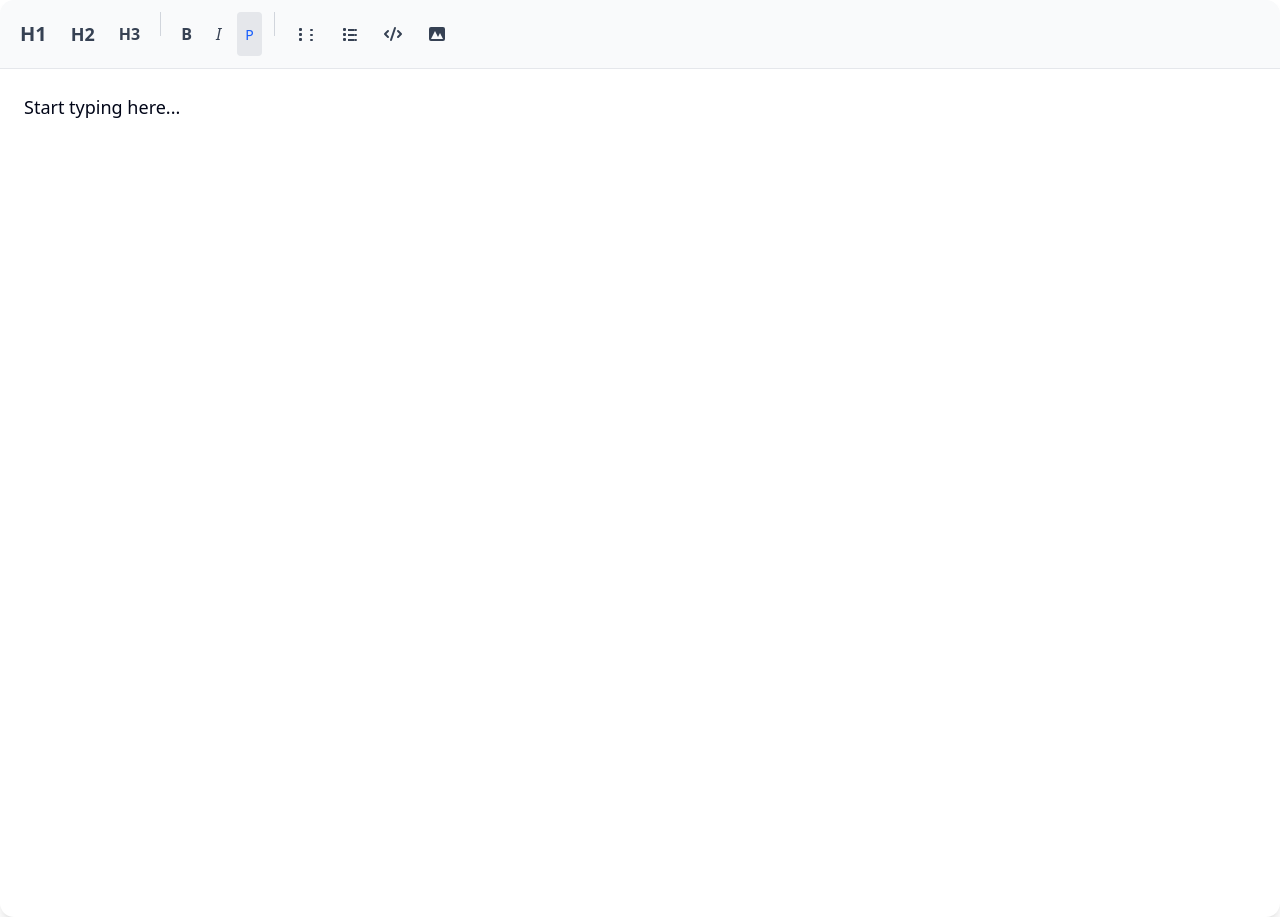
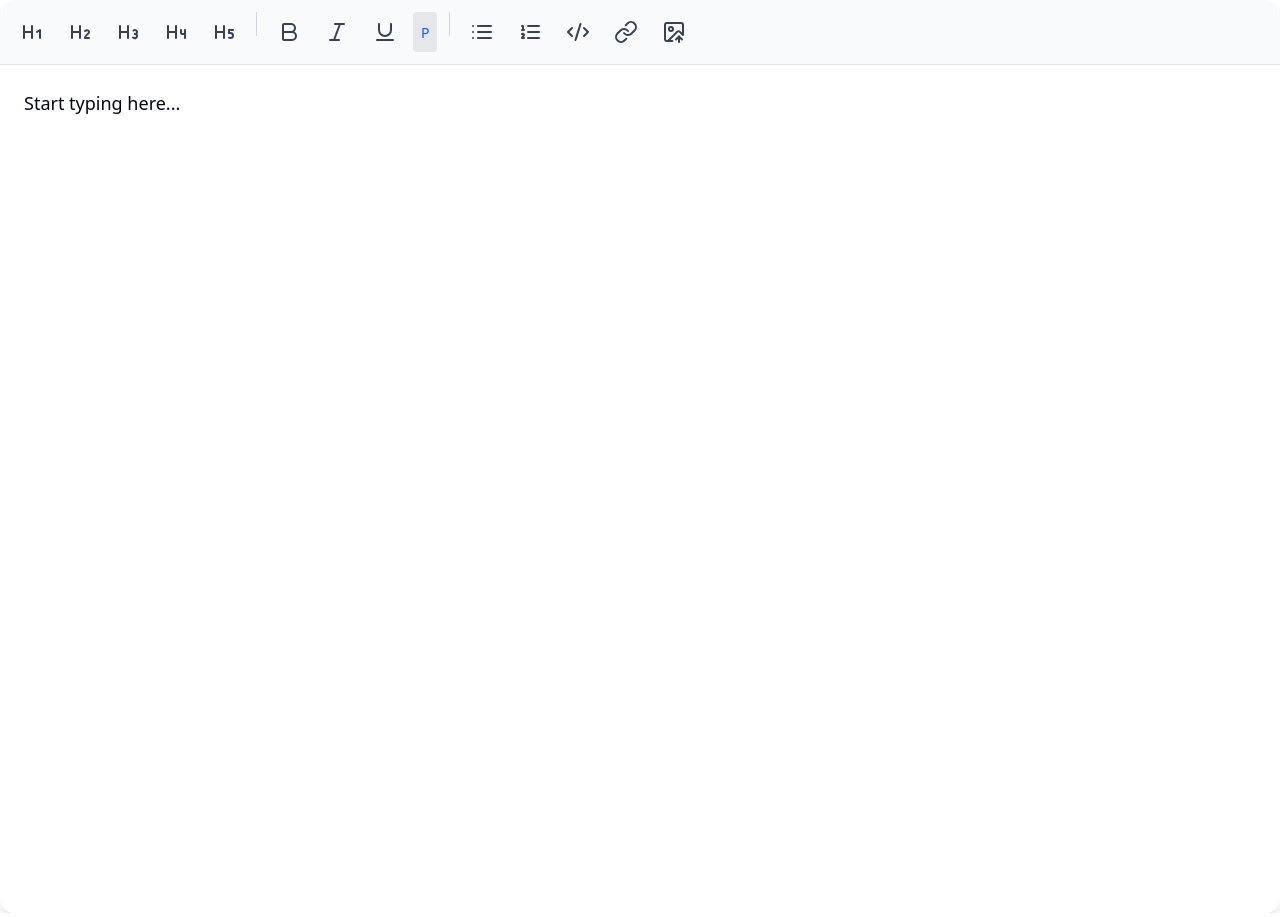
Before and after one commit to jonalphabert/live-editor-next-tiptap, a Next.js app: page / in a window 1280 px wide. Built offline with nearby package versions, Linux system fonts and the light colour scheme.

Commit message:
add underline button

```diff
--- a/components/BlogEditor.tsx
+++ b/components/BlogEditor.tsx
@@ -6,6 +6,7 @@ import Image from "@tiptap/extension-image";
 import Heading from "@tiptap/extension-heading";
 import CodeBlockLowlight from "@tiptap/extension-code-block-lowlight";
 import Placeholder from "@tiptap/extension-placeholder";
+import Underline from "@tiptap/extension-underline";
 import { all, createLowlight } from "lowlight";
 import css from "highlight.js/lib/languages/css";
 import js from "highlight.js/lib/languages/javascript";
@@ -13,6 +14,8 @@ import ts from "highlight.js/lib/languages/typescript";
 import html from "highlight.js/lib/languages/xml";
 import { useState, useCallback, useRef } from "react";
 import { useModalStore } from "@/store/BlogCreate";
+import { Bold, CodeXml, Heading1, Heading2, Heading3, Heading4, Heading5, ImageUp, Italic, LucideList, LucideListOrdered, LucideUnderline, LucideLink } from "lucide-react";
+import Link from "@tiptap/extension-link";
 
 const lowlight = createLowlight(all);
 
@@ -46,8 +49,6 @@ const TiptapEditor = ({
       // Simulate upload delay
       await new Promise(resolve => setTimeout(resolve, 1000));
 
-      // In a real app, you would upload the file to your server or cloud storage
-      // For demo purposes, we'll use a blob URL
       const url = URL.createObjectURL(file);
       return url;
     } catch (error) {
@@ -144,6 +145,73 @@ const TiptapEditor = ({
       }),
       Placeholder.configure({
         placeholder,
+      }),
+      Underline.configure({
+        HTMLAttributes: {
+          class: "underline",
+        },
+      }),
+      Link.configure({
+        HTMLAttributes: {
+          class: "underline blue-500",
+        },
+        openOnClick: false,
+        autolink: true,
+        defaultProtocol: 'https',
+        protocols: ['http', 'https'],
+        isAllowedUri: (url, ctx) => {
+          try {
+            // construct URL
+            const parsedUrl = url.includes(':') ? new URL(url) : new URL(`${ctx.defaultProtocol}://${url}`)
+
+            // use default validation
+            if (!ctx.defaultValidate(parsedUrl.href)) {
+              return false
+            }
+
+            // disallowed protocols
+            const disallowedProtocols = ['ftp', 'file', 'mailto']
+            const protocol = parsedUrl.protocol.replace(':', '')
+
+            if (disallowedProtocols.includes(protocol)) {
+              return false
+            }
+
+            // only allow protocols specified in ctx.protocols
+            const allowedProtocols = ctx.protocols.map(p => (typeof p === 'string' ? p : p.scheme))
+
+            if (!allowedProtocols.includes(protocol)) {
+              return false
+            }
+
+            // disallowed domains
+            const disallowedDomains = ['example-phishing.com', 'malicious-site.net']
+            const domain = parsedUrl.hostname
+
+            if (disallowedDomains.includes(domain)) {
+              return false
+            }
+
+            // all checks have passed
+            return true
+          } catch {
+            return false
+          }
+        },
+        shouldAutoLink: url => {
+          try {
+            // construct URL
+            const parsedUrl = url.includes(':') ? new URL(url) : new URL(`https://${url}`)
+
+            // only auto-link if the domain is not in the disallowed list
+            const disallowedDomains = ['example-no-autolink.com', 'another-no-autolink.com']
+            const domain = parsedUrl.hostname
+
+            return !disallowedDomains.includes(domain)
+          } catch {
+            return false
+          }
+        },
       }),
     ],
     content,
@@ -245,6 +313,34 @@ const TiptapEditor = ({
     [editor, handleImageUpload]
   );
 
+  const setLink = useCallback(() => {
+    if (!editor) return;
+
+    const previousUrl = editor.getAttributes('link').href
+    const url = window.prompt('URL', previousUrl)
+
+    // cancelled
+    if (url === null) {
+      return
+    }
+
+    // empty
+    if (url === '') {
+      editor.chain().focus().extendMarkRange('link').unsetLink()
+        .run()
+
+      return
+    }
+
+    // update link
+    try {
+      editor.chain().focus().extendMarkRange('link').setLink({ href: url })
+        .run()
+    } catch (e) {
+      alert("Invalid URL")
+    }
+  }, [editor])
+
   if (!editor) {
     return <div className="text-gray-500 p-4">Loading editor...</div>;
   }
@@ -271,7 +367,7 @@ const TiptapEditor = ({
           }`}
           title="Heading 1"
         >
-          <span className="font-bold text-xl">H1</span>
+          <Heading1 />
         </button>
 
         <button
@@ -283,7 +379,7 @@ const TiptapEditor = ({
           }`}
           title="Heading 2"
         >
-          <span className="font-bold text-lg">H2</span>
+          <Heading2 />
         </button>
 
         <button
@@ -295,7 +391,31 @@ const TiptapEditor = ({
           }`}
           title="Heading 3"
         >
-          <span className="font-bold">H3</span>
+          <Heading3 />
+        </button>
+
+        <button
+          onClick={() => editor.chain().focus().toggleHeading({ level: 4 }).run()}
+          className={`p-2 rounded hover:bg-gray-200 dark:hover:bg-gray-700 ${
+            editor.isActive("heading", { level: 4 })
+              ? "bg-gray-200 dark:bg-gray-700 text-blue-600"
+              : "text-gray-700 dark:text-gray-300"
+          }`}
+          title="Heading 4"
+        >
+          <Heading4 />
+        </button>
+
+        <button
+          onClick={() => editor.chain().focus().toggleHeading({ level: 5 }).run()}
+          className={`p-2 rounded hover:bg-gray-200 dark:hover:bg-gray-700 ${
+            editor.isActive("heading", { level: 5 })
+              ? "bg-gray-200 dark:bg-gray-700 text-blue-600"
+              : "text-gray-700 dark:text-gray-300"
+          }`}
+          title="Heading 5"
+        >
+          <Heading5 />
         </button>
 
         <div className="h-6 border-l border-gray-300 dark:border-gray-600 mx-1"></div>
@@ -309,7 +429,7 @@ const TiptapEditor = ({
           }`}
           title="Bold"
         >
-          <span className="font-bold">B</span>
+          <Bold />
         </button>
 
         <button
@@ -321,7 +441,19 @@ const TiptapEditor = ({
           }`}
           title="Italic"
         >
-          <span className="italic">I</span>
+          <Italic />
+        </button>
+
+        <button
+          onClick={() => editor.chain().focus().toggleUnderline().run()}
+          className={`p-2 rounded hover:bg-gray-200 dark:hover:bg-gray-700 ${
+            editor.isActive("underline")
+              ? "bg-gray-200 dark:bg-gray-700 text-blue-600"
+              : "text-gray-700 dark:text-gray-300"
+          }`}
+          title="Underline"
+        >
+          <LucideUnderline />
         </button>
 
         <button
@@ -347,9 +479,7 @@ const TiptapEditor = ({
           }`}
           title="Bullet List"
         >
-          <svg xmlns="http://www.w3.org/2000/svg" className="h-5 w-5" viewBox="0 0 20 20" fill="currentColor">
-            <path fillRule="evenodd" d="M5 4a1 1 0 00-1 1v1a1 1 0 001 1h1a1 1 0 001-1V5a1 1 0 00-1-1H5zm0 5a1 1 0 00-1 1v1a1 1 0 001 1h1a1 1 0 001-1v-1a1 1 0 00-1-1H5zm0 5a1 1 0 00-1 1v1a1 1 0 001 1h1a1 1 0 001-1v-1a1 1 0 00-1-1H5zm10-8a1 1 0 011-1h1a1 1 0 110 2h-1a1 1 0 01-1-1zm0 5a1 1 0 011-1h1a1 1 0 110 2h-1a1 1 0 01-1-1zm0 5a1 1 0 011-1h1a1 1 0 110 2h-1a1 1 0 01-1-1z" clipRule="evenodd" />
-          </svg>
+          <LucideList />
         </button>
 
         <button
@@ -361,10 +491,7 @@ const TiptapEditor = ({
           }`}
           title="Ordered List"
         >
-          <svg xmlns="http://www.w3.org/2000/svg" className="h-5 w-5" viewBox="0 0 20 20" fill="currentColor">
-            <path fillRule="evenodd" d="M5 4a1 1 0 00-1 1v1a1 1 0 001 1h1a1 1 0 001-1V5a1 1 0 00-1-1H5zm0 5a1 1 0 00-1 1v1a1 1 0 001 1h1a1 1 0 001-1v-1a1 1 0 00-1-1H5zm0 5a1 1 0 00-1 1v1a1 1 0 001 1h1a1 1 0 001-1v-1a1 1 0 00-1-1H5zm10-8a1 1 0 011-1h1a1 1 0 110 2h-1a1 1 0 01-1-1zm0 5a1 1 0 011-1h1a1 1 0 110 2h-1a1 1 0 01-1-1zm0 5a1 1 0 011-1h1a1 1 0 110 2h-1a1 1 0 01-1-1z" clipRule="evenodd" />
-            <path d="M9 5h6v2H9V5zm0 5h6v2H9v-2zm0 5h6v2H9v-2z" />
-          </svg>
+          <LucideListOrdered />
         </button>
 
         <button
@@ -376,9 +503,19 @@ const TiptapEditor = ({
           }`}
           title="Code Block"
         >
-          <svg xmlns="http://www.w3.org/2000/svg" className="h-5 w-5" viewBox="0 0 20 20" fill="currentColor">
-            <path fillRule="evenodd" d="M12.316 3.051a1 1 0 01.633 1.265l-4 12a1 1 0 11-1.898-.632l4-12a1 1 0 011.265-.633zM5.707 6.293a1 1 0 010 1.414L3.414 10l2.293 2.293a1 1 0 11-1.414 1.414l-3-3a1 1 0 010-1.414l3-3a1 1 0 011.414 0zm8.586 0a1 1 0 011.414 0l3 3a1 1 0 010 1.414l-3 3a1 1 0 11-1.414-1.414L16.586 10l-2.293-2.293a1 1 0 010-1.414z" clipRule="evenodd" />
-          </svg>
+          <CodeXml />
+        </button>
+
+        <button
+          onClick={setLink}
+          className={`p-2 rounded hover:bg-gray-200 dark:hover:bg-gray-700 ${
+            editor.isActive("codeBlock")
+              ? "bg-gray-200 dark:bg-gray-700 text-blue-600"
+              : "text-gray-700 dark:text-gray-300"
+          }`}
+          title="Link"
+        >
+          <LucideLink />
         </button>
 
         <button
@@ -394,9 +531,7 @@ const TiptapEditor = ({
           {isImageUploading ? (
             <span className="animate-pulse">Uploading...</span>
           ) : (
-            <svg xmlns="http://www.w3.org/2000/svg" className="h-5 w-5" viewBox="0 0 20 20" fill="currentColor">
-              <path fillRule="evenodd" d="M4 3a2 2 0 00-2 2v10a2 2 0 002 2h12a2 2 0 002-2V5a2 2 0 00-2-2H4zm12 12H4l4-8 3 6 2-4 3 6z" clipRule="evenodd" />
-            </svg>
+            <ImageUp />
           )}
         </button>
       </div>
--- a/package.json
+++ b/package.json
@@ -11,7 +11,9 @@
   "dependencies": {
     "@tiptap/extension-code-block-lowlight": "^2.14.0",
     "@tiptap/extension-image": "^2.14.0",
+    "@tiptap/extension-link": "^2.14.0",
     "@tiptap/extension-placeholder": "^2.14.0",
+    "@tiptap/extension-underline": "^2.14.0",
     "@tiptap/pm": "^2.14.0",
     "@tiptap/react": "^2.14.0",
     "@tiptap/starter-kit": "^2.14.0",
```
Also changed, not shown: 1 other file (tests, documents, lock files or other folders).
